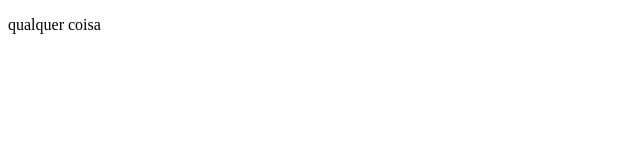
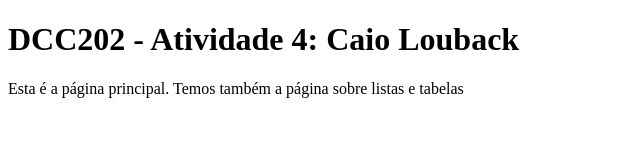
Before and after one commit to ufjf-dcc202/ufjf-dcc202-2023-3-b-atv4-CaioLouback, a website: page index.html in a window 1280 px wide. Shown: the whole page, without its empty margins (0-640 px from the left). Drawn offline with Linux system fonts and the light colour scheme.

Commit message:
Atualizei o parágrafo e o títutlo

```diff
--- a/index.html
+++ b/index.html
@@ -7,7 +7,10 @@
   </head>
   <body>
     <main>
-        <p> qualquer coisa</p>
+      <h1>DCC202 - Atividade 4: Caio Louback</h1>
+      <p>
+        Esta é a página principal. Temos também a página sobre listas e tabelas
+      </p>
     </main>
   </body>
 </html>
```
